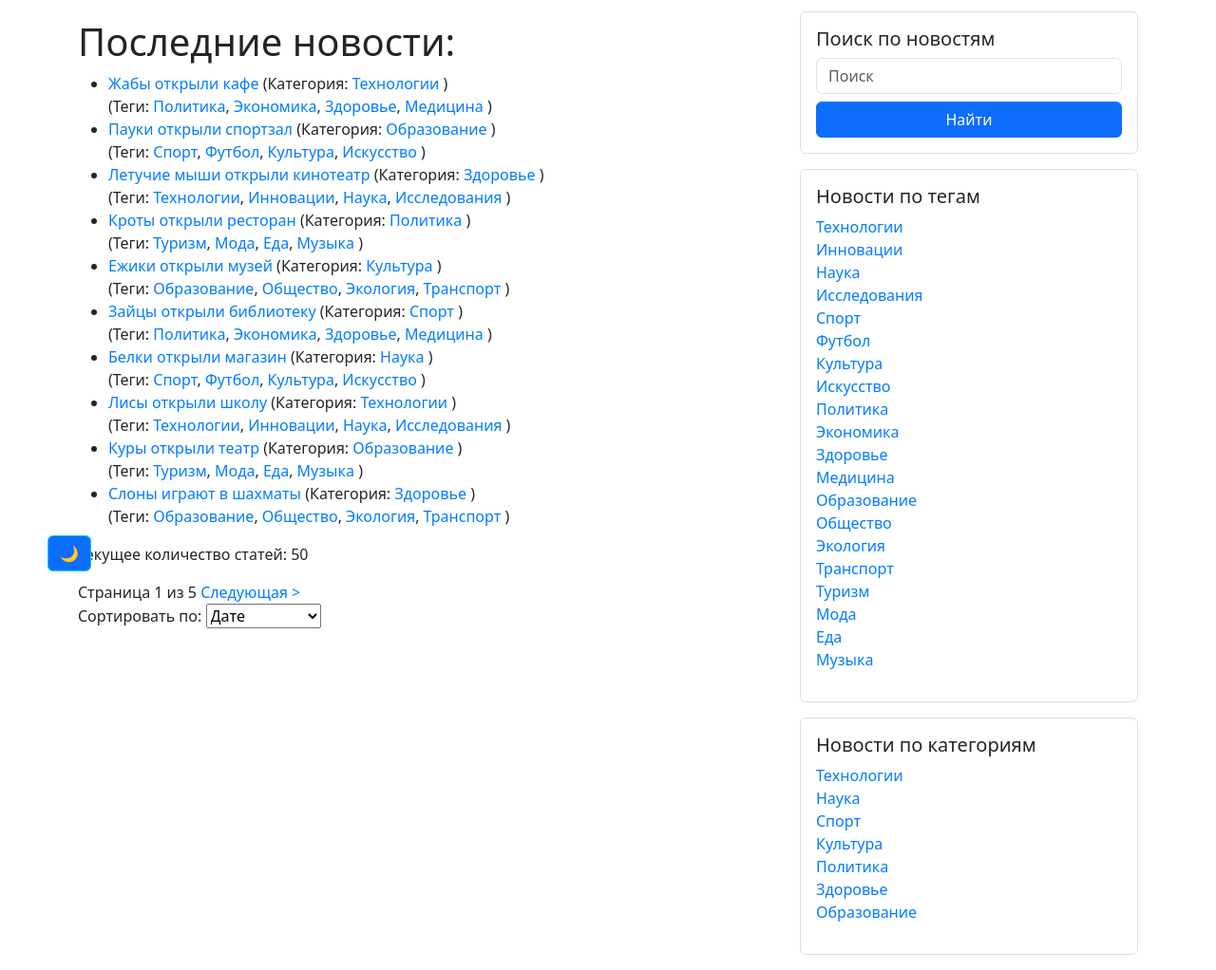
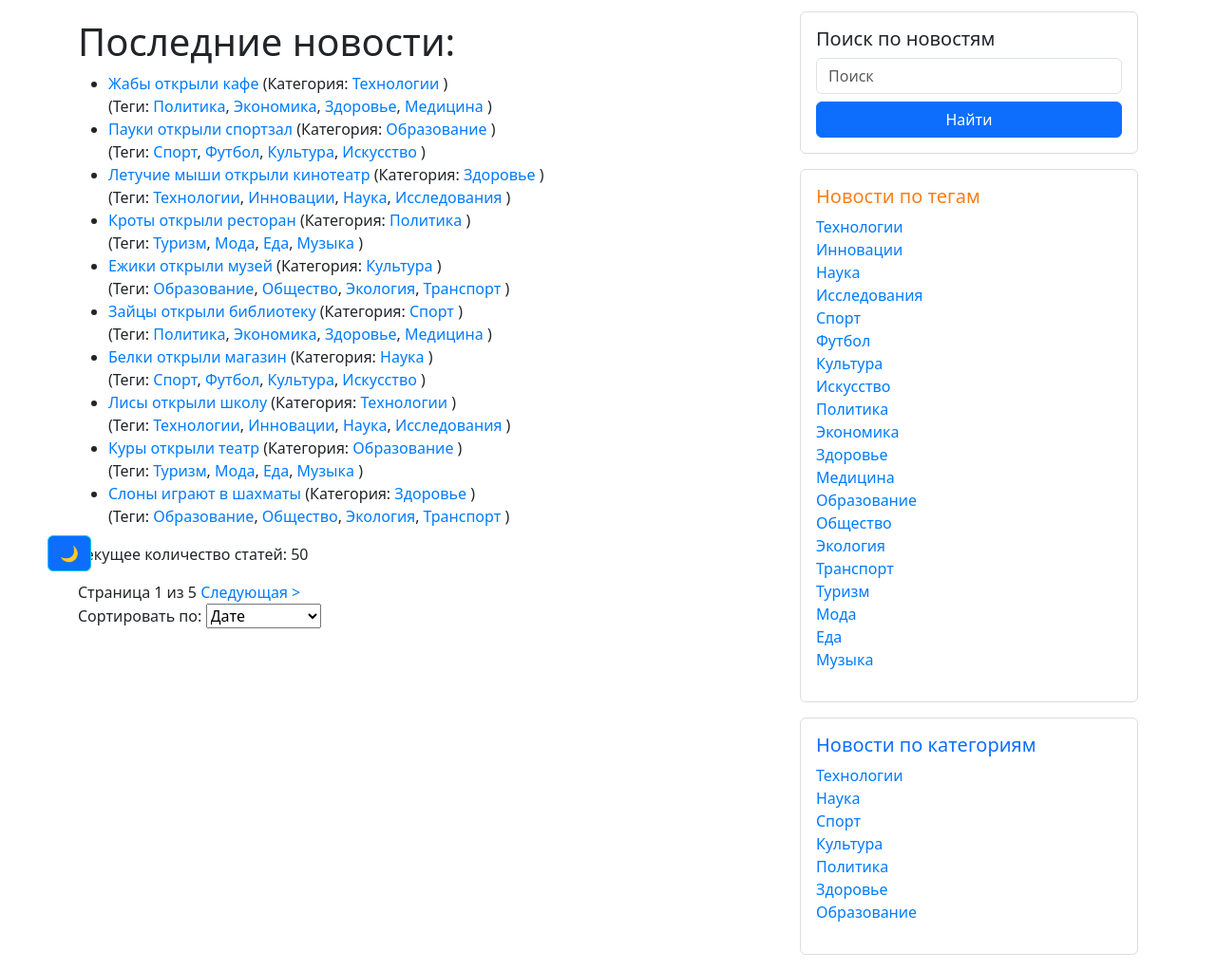
Before and after one commit to p95max/itg1, a Django app: page /news/ in a window 1280 px wide. Shown: the part 148-1170 px from the top of the page at 95% size. Run offline with Django 5.2, Linux system fonts and the light colour scheme; data comes from the database, SQL or seed files in the repository; data that the repository does not hold is empty; parts of the project's set-up code (start-up, migrations or seed data) failed here and were passed over.

Commit message:
some changes

```diff
--- a/dj_projects/itg/news/templates/news/base.html
+++ b/dj_projects/itg/news/templates/news/base.html
@@ -55,7 +55,7 @@
 
             <!-- Теги -->
             <div class="card mb-3 p-3">
-                <h5>Новости по тегам</h5>
+                <h5 class="tag-title">Новости по тегам</h5>
                 {% if all_tags %}
                     <ul class="list-unstyled">
                         {% for tag in all_tags %}
@@ -69,7 +69,7 @@
 
             <!-- Категории -->
             <div class="card mb-3 p-3">
-                <h5>Новости по категориям</h5>
+                <h5 class="category-title">Новости по категориям</h5>
                 {% if all_categories %}
                     <ul class="list-unstyled">
                         {% for category in all_categories %}
--- a/dj_projects/itg/static/css/style.css
+++ b/dj_projects/itg/static/css/style.css
@@ -65,3 +65,11 @@ h1, h5 {
     bottom: 50px;
     left: 50px;
 }
+
+.card .category-title {
+    color: #0d6efd; /* насыщенный синий (Bootstrap Primary) */
+}
+
+.card .tag-title {
+    color: #fd7e14; /* тёплый оранжевый (Bootstrap Orange) */
+}
```
